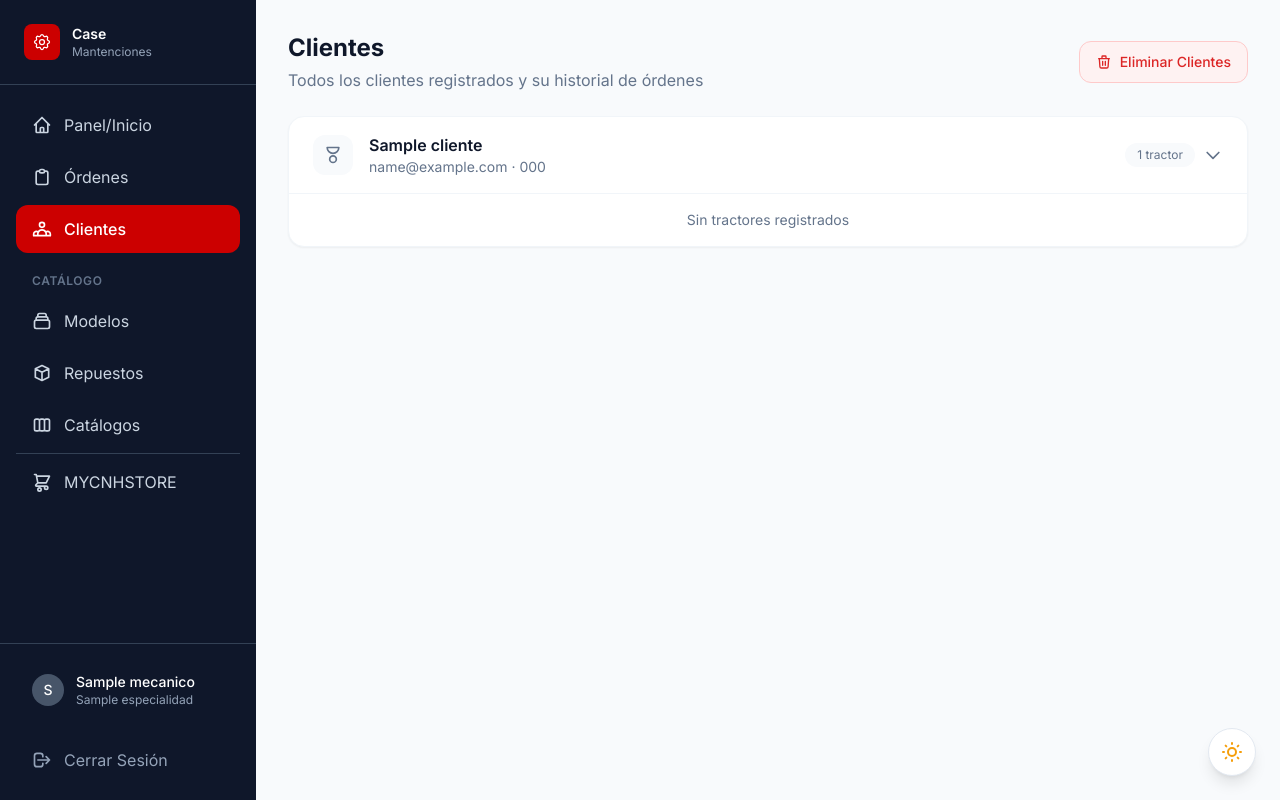
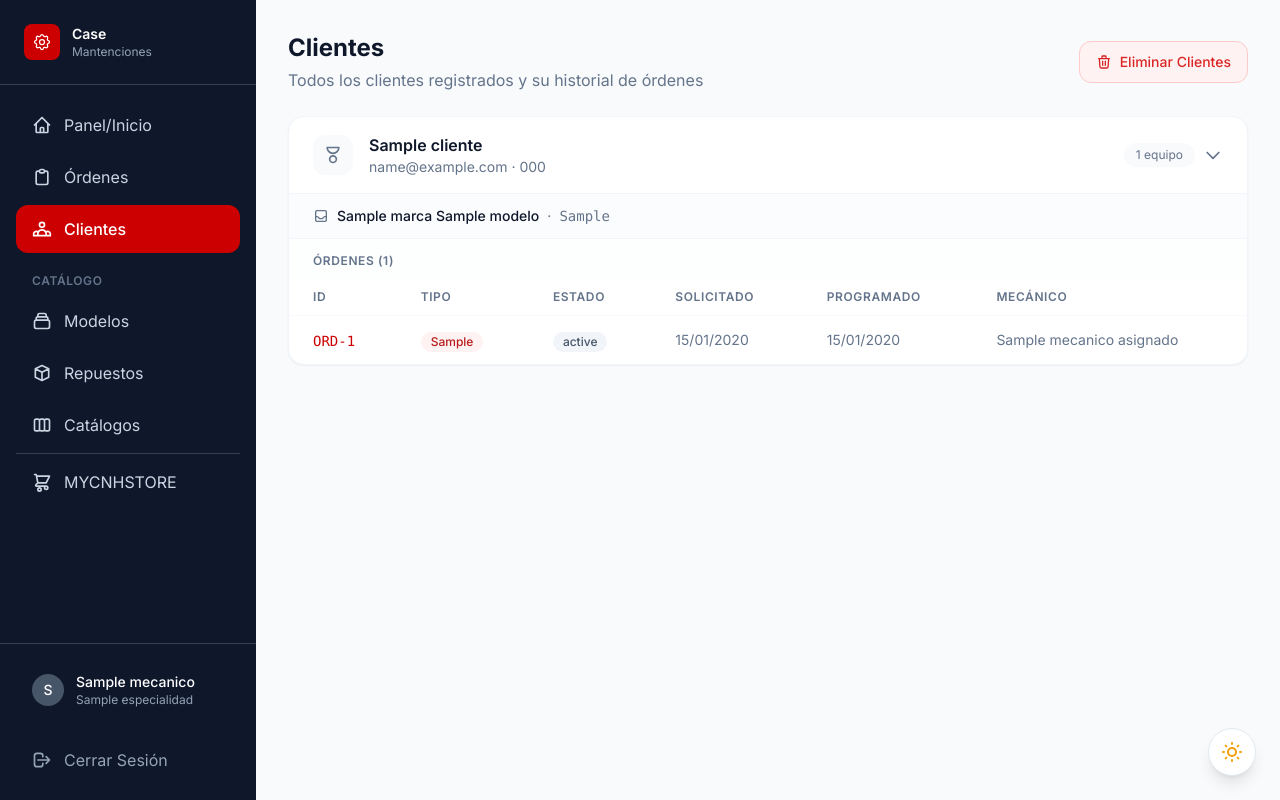
Before and after one commit to grosar03-maker/sistema-mantenciones, a Django app: template infrastructure/templates/mecanico/lista_clientes.html in a window 1280 px wide, after a click that opens the changed part. Run offline with Django 4.2, Linux system fonts and the light colour scheme; a user stored in the database is signed in; tables that the repository leaves empty hold one stand-in row (values such as "Sample post"); the template is opened without the code that fills it: most values are stand-ins (such as "Sample title", 1, 10 or a date in 2020); some libraries are stand-ins or nearby versions.

Commit message:
clientes: equipos desde ordenes con modelo+serie, rename tractor->equipo, ordenes por cliente

```diff
--- a/infrastructure/templates/mecanico/lista_clientes.html
+++ b/infrastructure/templates/mecanico/lista_clientes.html
@@ -116,7 +116,6 @@
                 {% csrf_token %}
                 <div class="space-y-3" id="listaClientes">
                 {% for cliente in clientes %}
-                {% with total_ords=cliente.tractores.all|length %}
                 <div class="bg-white dark:bg-slate-800 rounded-2xl border border-slate-100 dark:border-slate-700 shadow-sm overflow-hidden cliente-card">
                     <div class="flex items-center gap-2 px-6 py-4">
                         <input type="checkbox" name="cliente_ids" value="{{ cliente.id }}"
@@ -137,7 +136,7 @@
                             </div>
                             <div class="flex items-center gap-2">
                                 <span class="text-xs text-[#64748B] dark:text-slate-300 bg-slate-50 dark:bg-slate-700 px-3 py-1 rounded-full">
-                                    {{ cliente.tractores.count }} tractor{{ cliente.tractores.count|pluralize:"es" }}
+                                    {{ cliente.equipos|length }} equipo{{ cliente.equipos|length|pluralize:"s" }}
                                 </span>
                                 <svg class="w-5 h-5 text-[#64748B] dark:text-slate-400 transition-transform duration-200" fill="none" stroke="currentColor" viewBox="0 0 24 24">
                                     <path stroke-linecap="round" stroke-linejoin="round" stroke-width="2" d="M19 9l-7 7-7-7"/>
@@ -147,24 +146,31 @@
                     </div>
 
                     <div id="cliente-{{ forloop.counter }}" class="hidden border-t border-slate-100 dark:border-slate-700">
-                        {% if cliente.tractores.exists %}
-                        {% for tractor in cliente.tractores.all %}
-                        {% with ordenes=tractor.ordenes.all %}
+                        {% if cliente.equipos %}
+                        {% for equipo in cliente.equipos %}
                         <div class="{% if not forloop.last %}border-b border-slate-50 dark:border-slate-700/50{% endif %}">
                             <div class="px-6 py-3 bg-slate-50/50 dark:bg-slate-700/50 flex items-center justify-between">
                                 <div class="flex items-center gap-2 text-sm">
                                     <svg class="w-4 h-4 text-[#64748B] dark:text-slate-400" fill="none" stroke="currentColor" viewBox="0 0 24 24">
                                         <path stroke-linecap="round" stroke-linejoin="round" stroke-width="2" d="M20 13V6a2 2 0 00-2-2H6a2 2 0 00-2 2v7m16 0v5a2 2 0 01-2 2H6a2 2 0 01-2-2v-5m16 0h-2.586a1 1 0 00-.707.293l-2.414 2.414a1 1 0 01-.707.293h-3.172a1 1 0 01-.707-.293l-2.414-2.414A1 1 0 006.586 13H4" />
                                     </svg>
-                                    <span class="font-medium text-[#0F172A] dark:text-white">{{ tractor.modelo.marca|default:"" }} {{ tractor.modelo.nombre|default:"(Modelo eliminado)" }}</span>
+                                    <span class="font-medium text-[#0F172A] dark:text-white">{{ equipo.modelo.marca|default:"" }} {{ equipo.modelo.nombre|default:"(Modelo eliminado)" }}</span>
                                     <span class="text-[#64748B] dark:text-slate-400">·</span>
-                                    <span class="font-mono text-[#64748B] dark:text-slate-400">{{ tractor.numero_serie }}</span>
+                                    <span class="font-mono text-[#64748B] dark:text-slate-400">{{ equipo.numero_serie_cliente|default:"-" }}</span>
                                 </div>
-                                <span class="text-xs text-[#64748B] dark:text-slate-400">{{ ordenes|length }} orden{{ ordenes|length|pluralize:"es" }}</span>
                             </div>
+                        </div>
+                        {% endfor %}
+                        {% else %}
+                        <div class="px-6 py-4 text-sm text-[#64748B] dark:text-slate-400 text-center">Sin equipos registrados</div>
+                        {% endif %}
 
+                        {% with ordenes=cliente.ordenes.all %}
                         {% if ordenes %}
-                            <div class="overflow-x-auto">
+                        <div class="overflow-x-auto border-t border-slate-100 dark:border-slate-700">
+                            <div class="px-6 py-2 bg-slate-50/30 dark:bg-slate-700/30">
+                                <span class="text-xs font-semibold text-[#64748B] dark:text-slate-400 uppercase tracking-wider">Órdenes ({{ ordenes|length }})</span>
+                            </div>
                             <table class="min-w-full divide-y divide-slate-50 dark:divide-slate-700">
                                 <thead>
                                     <tr class="bg-white dark:bg-slate-800">
@@ -211,17 +217,11 @@
                             </table>
                         </div>
                         {% else %}
-                            <div class="px-6 py-4 text-sm text-[#64748B] dark:text-slate-400 text-center">Sin órdenes registradas</div>
+                        <div class="px-6 py-4 text-sm text-[#64748B] dark:text-slate-400 text-center border-t border-slate-100 dark:border-slate-700">Sin órdenes registradas</div>
                         {% endif %}
-                        </div>
                         {% endwith %}
-                        {% endfor %}
-                        {% else %}
-                        <div class="px-6 py-4 text-sm text-[#64748B] dark:text-slate-400 text-center">Sin tractores registrados</div>
-                        {% endif %}
                     </div>
                 </div>
-                {% endwith %}
                 {% empty %}
                 <div class="bg-white dark:bg-slate-800 rounded-2xl border border-slate-100 dark:border-slate-700 p-12 text-center">
                     <div class="w-16 h-16 mx-auto mb-4 rounded-2xl bg-slate-50 dark:bg-slate-700 flex items-center justify-center">
@@ -244,7 +244,7 @@
                     </button>
                     <button type="submit"
                             class="px-4 py-2 rounded-lg bg-red-600 text-white text-sm font-medium hover:bg-red-700 transition-colors"
-                            onclick="return confirm('¿Eliminar los clientes seleccionados? También se eliminarán sus tractores y órdenes.')">
+                            onclick="return confirm('¿Eliminar los clientes seleccionados? También se eliminarán sus equipos y órdenes.')">
                         Eliminar seleccionados
                     </button>
                 </div>
```
Also changed, not shown: infrastructure/views/mecanico_views.py (+17 -3 lines). Lines whose indentation alone changed are shown as unchanged.
